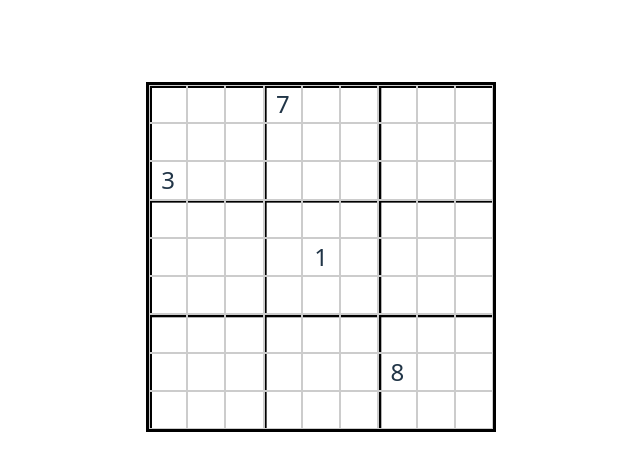
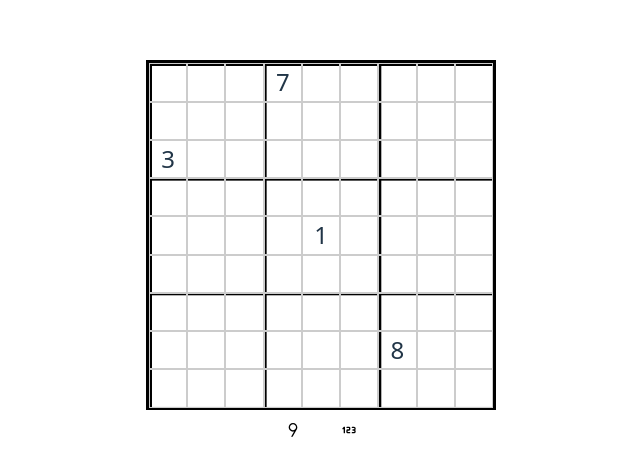
Before and after one commit to reluttrull/sudokupadclone, a React (Vite) app in the folder sudokupadclone/: page / in a window 1280 px wide. Shown: the part 143-618 px from the top of the page, without its empty margins (319-959 px from the left). Built offline with nearby package versions, Linux system fonts and the light colour scheme.

Commit message:
Add different input types (notes vs answers vs none)

```diff
--- a/sudokupadclone/src/App.css
+++ b/sudokupadclone/src/App.css
@@ -66,3 +66,11 @@
     font-size: 24px;
     text-align: justify-all;
 }
+
+.active-button {
+    background-color: lightskyblue;
+}
+
+.inactive-button {
+    background-color: white;
+}
--- a/sudokupadclone/src/puzzle/components/Controls.tsx
+++ b/sudokupadclone/src/puzzle/components/Controls.tsx
@@ -1,6 +1,20 @@
-function Controls() {
+import { RiNumber9 } from 'react-icons/ri'
+import { TbNumber123 } from 'react-icons/tb'
+import { InputType } from '../enums'
+
+interface ControlsProps {
+    activeInputType: InputType
+    onInputTypeChanged:(inputType:InputType) => void
+};
+function Controls({ activeInputType, onInputTypeChanged }: ControlsProps) {
     return (
         <>
+            <button className={activeInputType == InputType.BigNumber ? 'active-button' : 'inactive-button'} onClick={() => onInputTypeChanged(InputType.BigNumber)} >
+                <RiNumber9 />
+            </button >
+            <button className={activeInputType == InputType.SmallCenterNumber ? 'active-button' : 'inactive-button'} onClick={() => onInputTypeChanged(InputType.SmallCenterNumber)}>
+                <TbNumber123 />
+            </button>
         </>
     )
 }
--- a/sudokupadclone/src/puzzle/components/Puzzle.tsx
+++ b/sudokupadclone/src/puzzle/components/Puzzle.tsx
@@ -1,11 +1,20 @@
+import { useState } from 'react'
 import Board from "./Board"
 import Controls from "./Controls"
+import { InputType } from '../enums'
 
 function Puzzle() {
+    const [inputType, setInputType] = useState<InputType>(InputType.None);
+    const handleInputTypeChanged = (inputType: InputType) => {
+        console.log(inputType == InputType.BigNumber);
+        setInputType(inputType);
+    }
+
+
     return (
         <>
             <Board />
-            <Controls />
+            <Controls activeInputType={inputType} onInputTypeChanged={handleInputTypeChanged} />
         </>
     )
 }
--- /dev/null
+++ b/sudokupadclone/src/puzzle/enums.ts
@@ -0,0 +1,7 @@
+export const InputType = {
+    None: 0,
+    BigNumber: 1,
+    SmallCenterNumber: 2
+} as const;
+
+export type InputType = typeof InputType[keyof typeof InputType];
```
